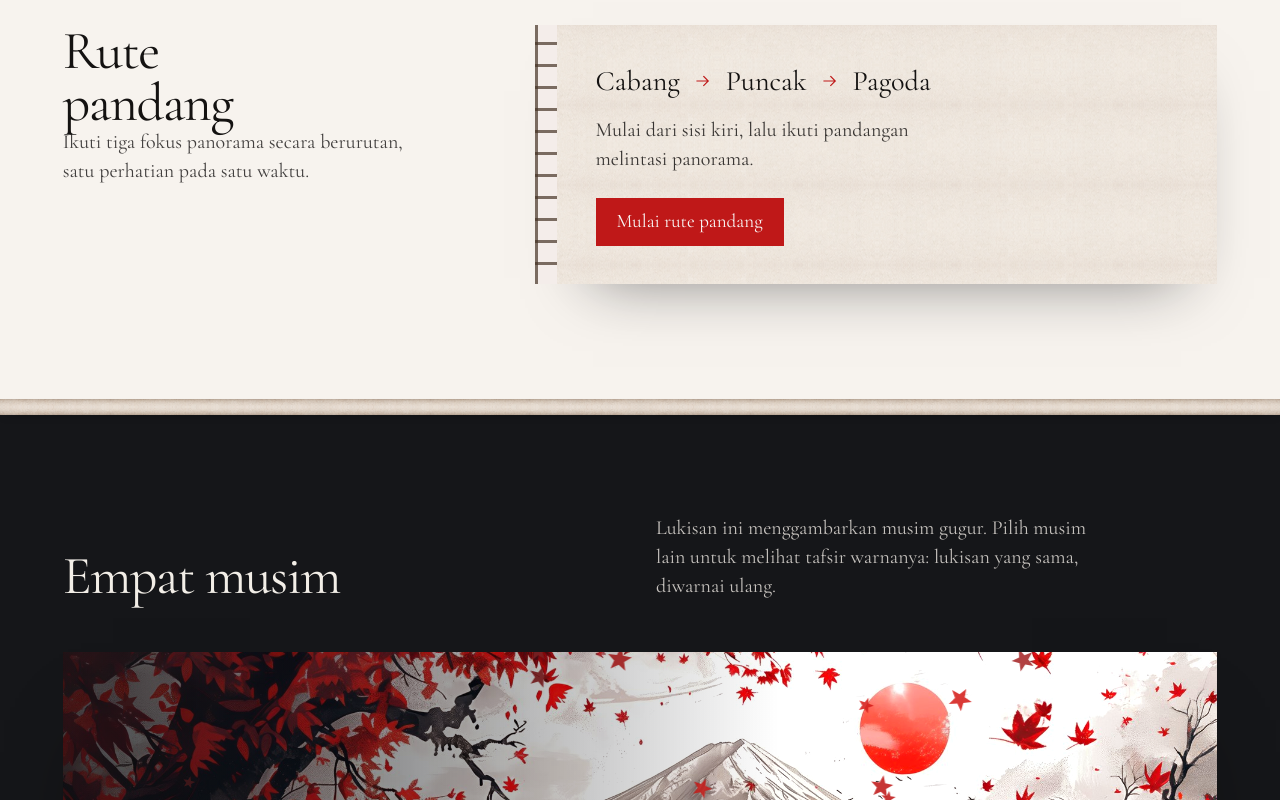
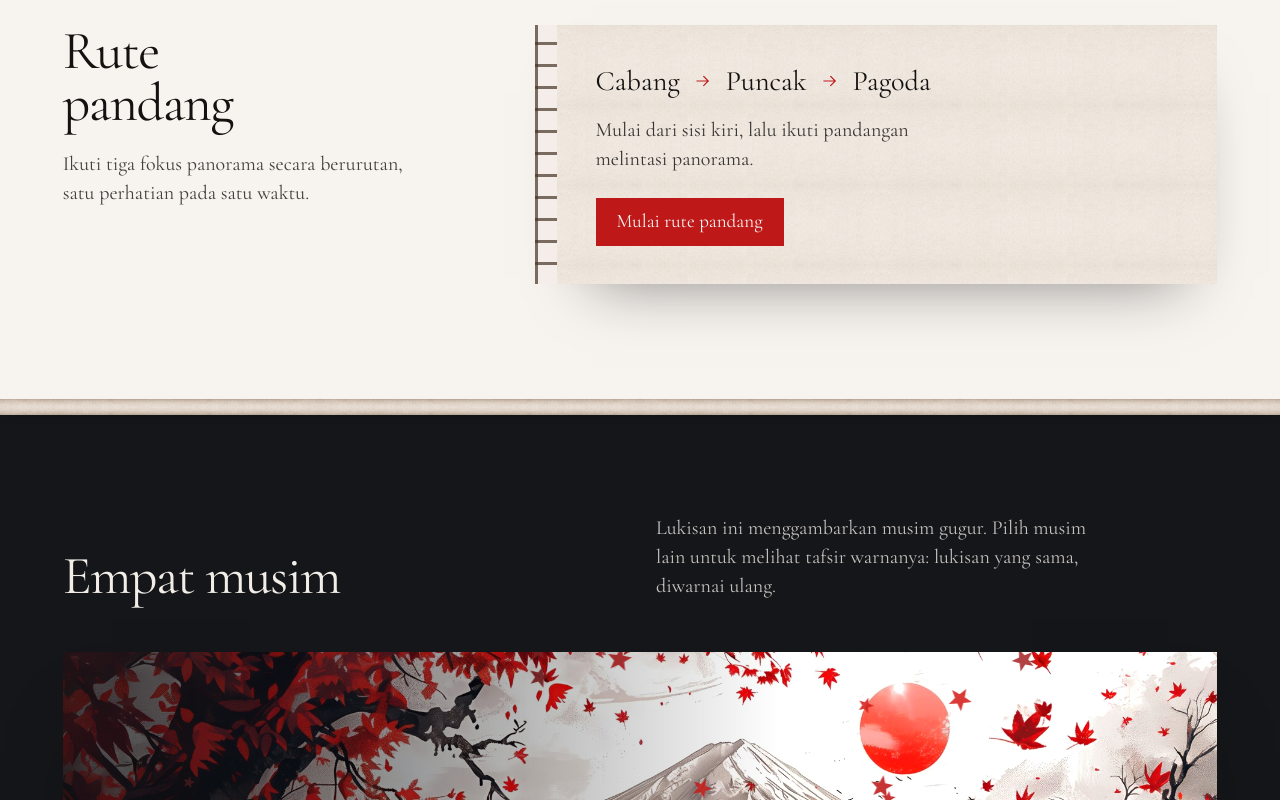
Before and after one commit to Fabverse0/Sakura, a React (Vite) app: page / in a window 1280 px wide. Shown: the part 4660-5460 px from the top of the page. Built offline with nearby package versions, Linux system fonts and the light colour scheme; a web font is replaced by a local one.

Commit message:
fix(layout): load section styles after the room frame so title spacing wins

```diff
--- a/src/styles/index.css
+++ b/src/styles/index.css
@@ -1,10 +1,10 @@
 @import "./tokens.css";
 @import "./base.css";
 @import "./hero.css";
+@import "./room.css";
 @import "./details.css";
 @import "./route.css";
 @import "./pause.css";
-@import "./room.css";
 @import "./lens.css";
 @import "./finder.css";
 @import "./ink.css";
```
